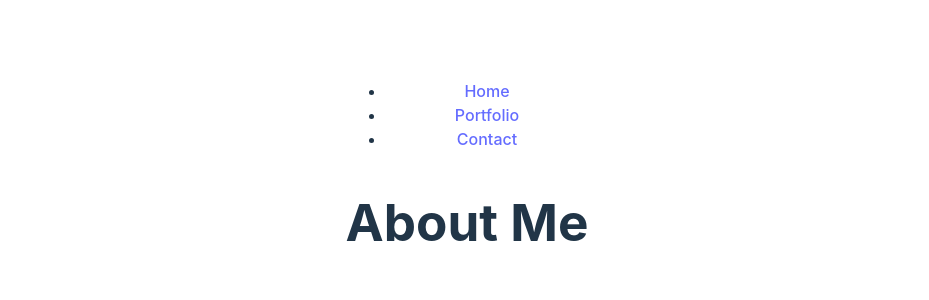
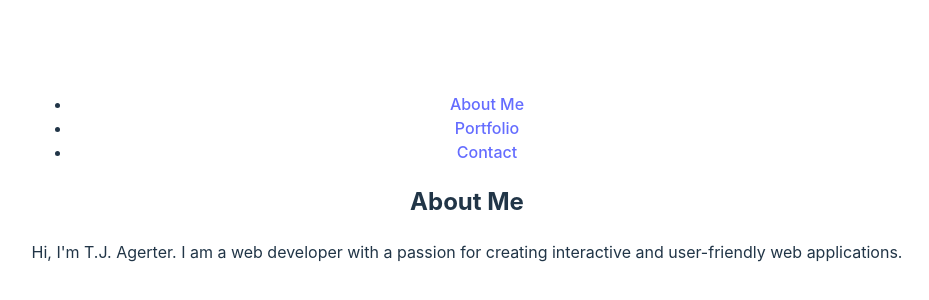
Before and after one commit to Yajiit/PortfolioReact, a React (Vite) app in the folder portfolio-react/: page / in a window 1280 px wide. Shown: the part 222-522 px from the top of the page, without its empty margins (173-1102 px from the left). Built offline with nearby package versions, Linux system fonts and the light colour scheme.

Commit message:
pages renders and redirects without errors

```diff
--- a/portfolio-react/src/App.jsx
+++ b/portfolio-react/src/App.jsx
@@ -1,6 +1,6 @@
 // src/App.jsx
 import React from 'react';
-import { BrowserRouter as Router, Switch, Route } from 'react-router-dom';
+import { BrowserRouter as Router, Route, Routes } from 'react-router-dom';
 import Header from './components/Header';
 import AboutMe from './pages/AboutMe';
 import Portfolio from './pages/Portfolio';
@@ -11,17 +11,11 @@ function App() {
   return (
     <Router>
       <Header />
-      <Switch>
-        <Route path="/portfolio">
-          <Portfolio />
-        </Route>
-        <Route path="/contact">
-          <Contact />
-        </Route>
-        <Route path="/" exact>
-          <AboutMe />
-        </Route>
-      </Switch>
+      <Routes>
+        <Route path="/portfolio" element={<Portfolio />} />
+        <Route path="/contact" element={<Contact />} />
+        <Route path="/" element={<AboutMe />} />
+      </Routes>
     </Router>
   );
 }
--- a/portfolio-react/src/components/Header.jsx
+++ b/portfolio-react/src/components/Header.jsx
@@ -8,7 +8,7 @@ function Header() {
       <nav>
         <ul>
           <li>
-            <Link to="/">Home</Link>
+            <Link to="/">About Me</Link>
           </li>
           <li>
             <Link to="/portfolio">Portfolio</Link>
--- a/portfolio-react/src/pages/AboutMe.jsx
+++ b/portfolio-react/src/pages/AboutMe.jsx
@@ -4,8 +4,14 @@ import React from 'react';
 function AboutMe() {
   return (
     <section>
-      <h1>About Me</h1>
-      {/* Add more content here */}
+      <h2>About Me</h2>
+      <div className="about-content">
+        {/* <img src="photo.jpg" alt="Photo" /> */}
+        <p>
+          Hi, I'm T.J. Agerter. I am a web developer with a passion for creating
+          interactive and user-friendly web applications.
+        </p>
+      </div>
     </section>
   );
 }
--- a/portfolio-react/src/pages/Contact.jsx
+++ b/portfolio-react/src/pages/Contact.jsx
@@ -0,0 +1,29 @@
+// src/pages/Contact.jsx
+import React from 'react';
+
+function Contact() {
+  return (
+    <section>
+      <h2>Contact</h2>
+      <div className="contact-form">
+        <form>
+          <div className="form-group">
+            <label>Name</label>
+            <input type="text" name="name" />
+          </div>
+          <div className="form-group">
+            <label>Email Address</label>
+            <input type="email" name="email" />
+          </div>
+          <div className="form-group">
+            <label>Message</label>
+            <textarea name="message"></textarea>
+          </div>
+          <button type="submit">Submit</button>
+        </form>
+      </div>
+    </section>
+  );
+}
+
+export default Contact;
--- a/portfolio-react/src/pages/Portfolio.jsx
+++ b/portfolio-react/src/pages/Portfolio.jsx
@@ -0,0 +1,25 @@
+// src/pages/Portfolio.jsx
+import React from 'react';
+import Project from '../components/Project'; // Import Project component
+// import projectData from '../utils/projectData'; // Import project data
+
+function Portfolio() {
+  return (
+    <section>
+      <h2>Portfolio</h2>
+      <div className="project-list">
+        {/* {projectData.map((project, index) => (
+          <Project
+            key={index}
+            title={project.title}
+            imageSrc={project.imageSrc}
+            deployedLink={project.deployedLink}
+            githubLink={project.githubLink}
+          />
+        ))} */}
+      </div>
+    </section>
+  );
+}
+
+export default Portfolio;
```
